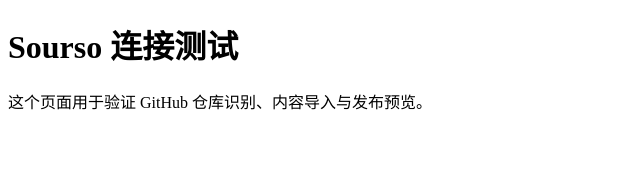
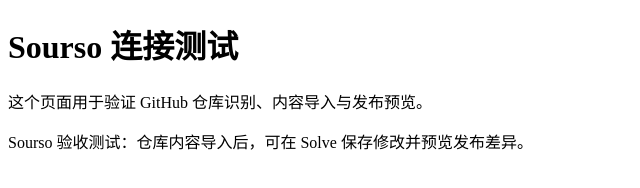
Before and after one commit to ishachen/test, a plain HTML site: page index.html in a window 1280 px wide. Shown: the whole page, without its empty margins (0-640 px from the left). Drawn offline with Linux system fonts and the light colour scheme.

Commit message:
Publish index.html via Sourso

```diff
--- a/index.html
+++ b/index.html
@@ -9,6 +9,7 @@
   <main>
     <h1>Sourso 连接测试</h1>
     <p>这个页面用于验证 GitHub 仓库识别、内容导入与发布预览。</p>
+    <p>Sourso 验收测试：仓库内容导入后，可在 Solve 保存修改并预览发布差异。</p>
   </main>
 </body>
 </html>
```
